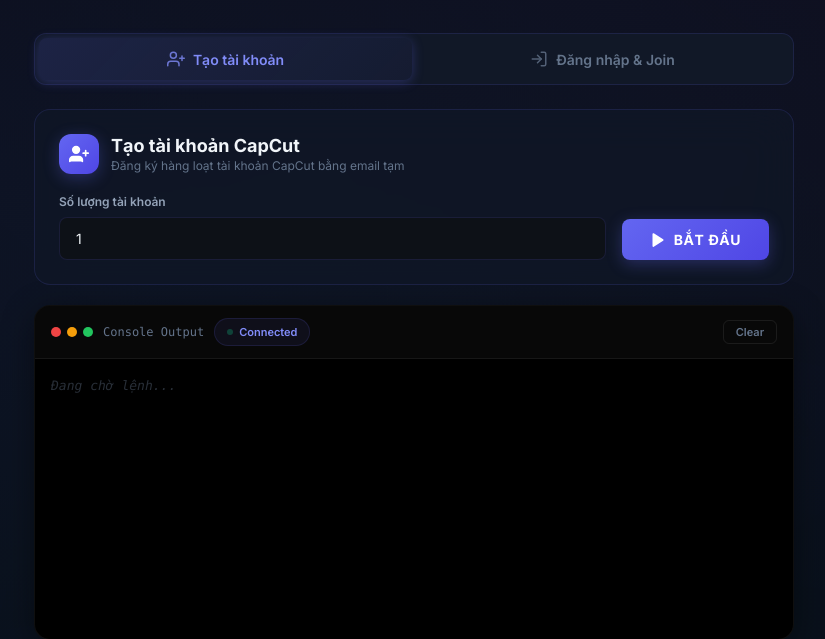
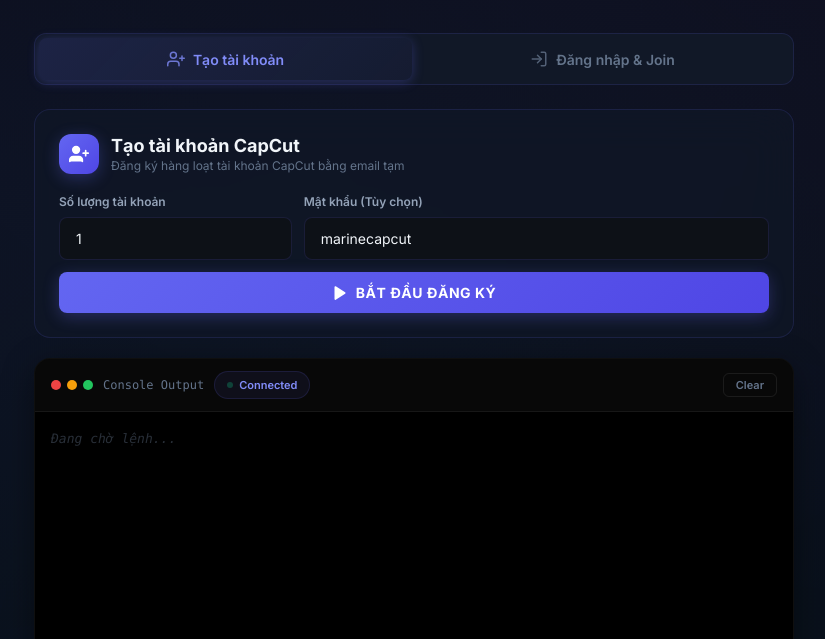
Before and after one commit to twhunq/Capcut-Animation, a website: page public/index.html in a window 1280 px wide. Shown: the part 161-800 px from the top of the page, without its empty margins (226-1051 px from the left). Drawn offline with nearby package versions, Linux system fonts and the light colour scheme; no server answers.

Commit message:
feat: default marinecapcut password

```diff
--- a/public/index.html
+++ b/public/index.html
@@ -873,18 +873,25 @@
                     </div>
                 </div>
 
-                <div class="form-row">
-                    <div class="form-group">
+                <div class="form-row" style="margin-bottom: 12px; gap: 12px; align-items: flex-end;">
+                    <div class="form-group" style="flex: 1;">
                         <label for="loopCount">Số lượng tài khoản</label>
                         <input type="number" id="loopCount" class="input-field" value="1" min="1"
                             placeholder="Nhập số lượng...">
                     </div>
-                    <button onclick="startRegister()" class="btn btn-primary">
+                    <div class="form-group" style="flex: 2;">
+                        <label for="registerPassword">Mật khẩu (Tùy chọn)</label>
+                        <input type="text" id="registerPassword" class="input-field"
+                            value="marinecapcut" placeholder="Nhập để thay đổi">
+                    </div>
+                </div>
+                <div class="form-row">
+                    <button onclick="startRegister()" class="btn btn-primary" style="width: 100%;">
                         <svg viewBox="0 0 24 24" fill="none" stroke="currentColor" stroke-width="2.5"
                             stroke-linecap="round" stroke-linejoin="round">
                             <polygon points="5 3 19 12 5 21 5 3" />
                         </svg>
-                        Bắt đầu
+                        Bắt đầu đăng ký
                     </button>
                 </div>
             </div>
@@ -1107,6 +1114,7 @@
         // API calls
         async function startRegister() {
             const count = document.getElementById('loopCount').value;
+            const password = document.getElementById('registerPassword').value;
             if (!count || count < 1) { alert('Vui lòng nhập số lượng tài khoản!'); return; }
 
             // Reset results
@@ -1125,7 +1133,7 @@
             await fetch('/api/start-register', {
                 method: 'POST',
                 headers: { 'Content-Type': 'application/json' },
-                body: JSON.stringify({ count })
+                body: JSON.stringify({ count, password })
             });
         }
 
```
